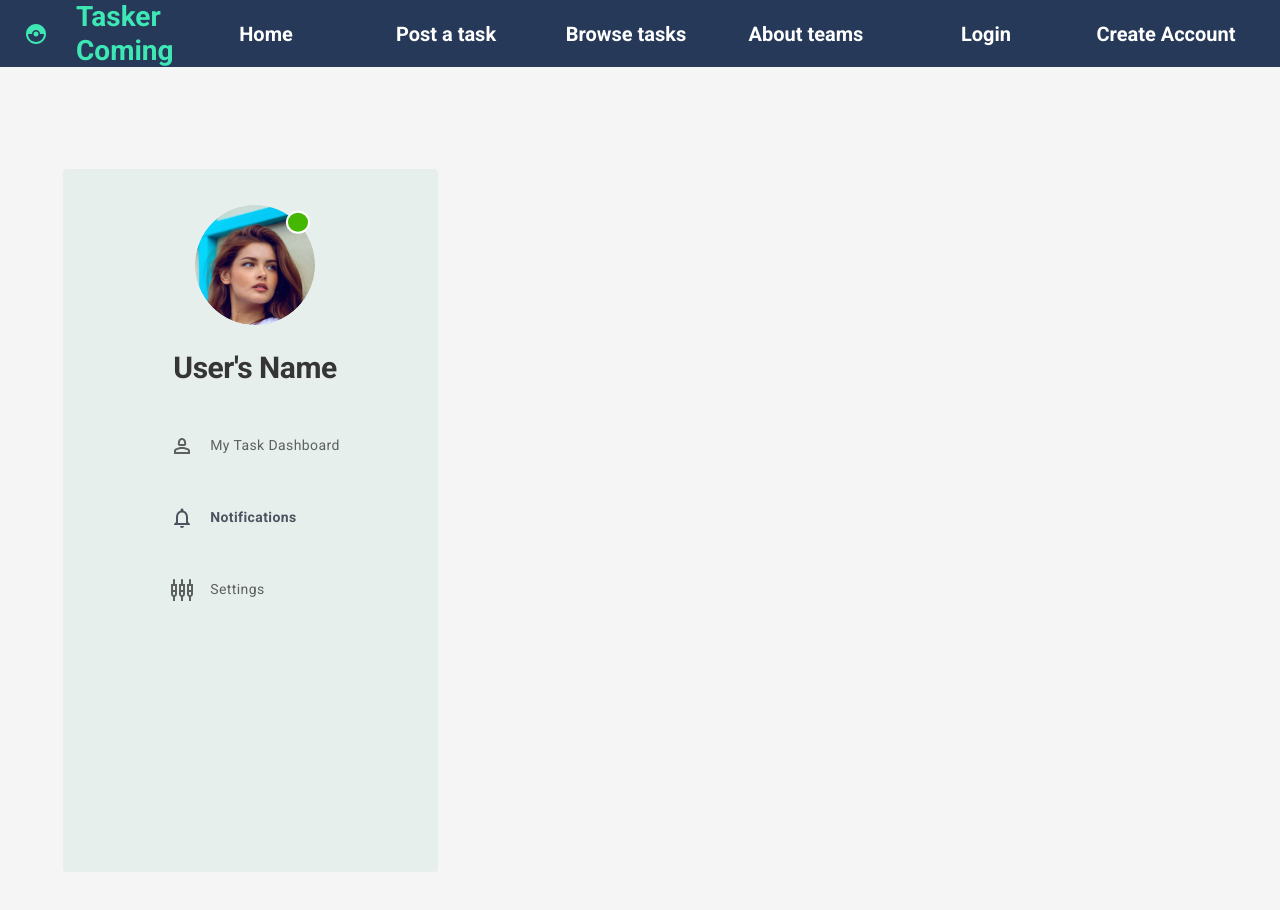
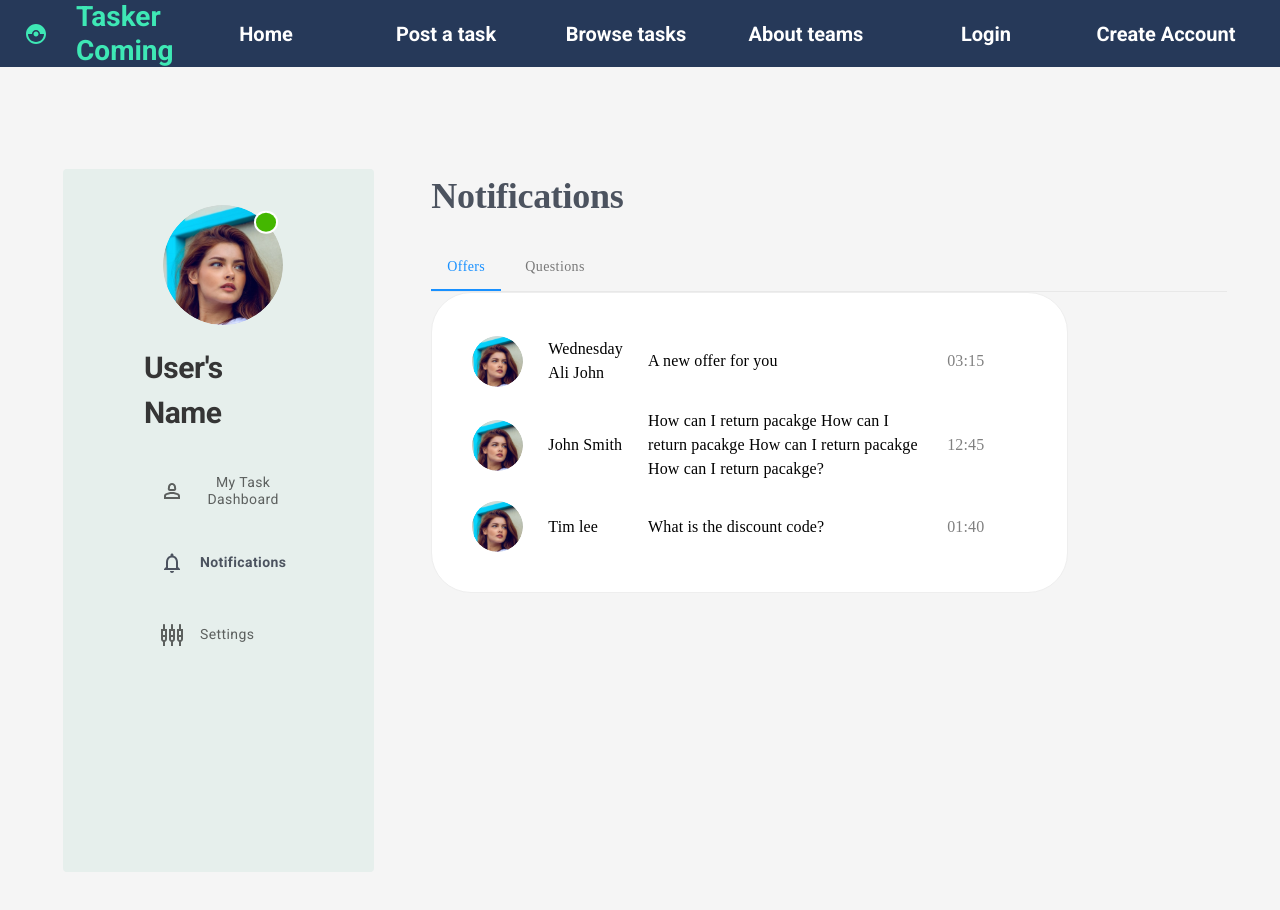
Before and after one commit to TaskComing/Tasker-Coming-Front-end, a React (Create React App) app: page /profile in a window 1280 px wide. Both pictures are taken after a click on the tab "Notifications". Shown: the top 910 px of the page. Built offline with nearby package versions, Linux system fonts and the light colour scheme.

Commit message:
Notification layout/style fix

```diff
--- a/src/components/ProfileSider.js
+++ b/src/components/ProfileSider.js
@@ -52,7 +52,7 @@ function ProfileSider({ ...props }) {
         />
       </StyledBadge>
       <Typography variant="h1">User&apos;s Name</Typography>
-      <SiderTab {...props} />
+      <SiderTab {...props} sx={{ width: '202px' }} />
     </SiderContainer>
   );
 }
--- a/src/pages/EditProfile.js
+++ b/src/pages/EditProfile.js
@@ -3,6 +3,7 @@ import * as React from 'react';
 
 import ProfileSider from '../components/ProfileSider';
 import ProfileSettingBox from '../components/ProfileSettingBox';
+import Notification from './notification/Notification';
 
 const customTheme = createTheme({
   palette: {
@@ -46,6 +47,7 @@ function EditProfile() {
     <ThemeProvider theme={customTheme}>
       <MainContainer>
         <ProfileSider value={value} handleChange={handleChange} />
+        {value === 1 && <Notification />}
         {value === 2 && <ProfileSettingBox />}
       </MainContainer>
     </ThemeProvider>
--- /dev/null
+++ b/src/pages/notification/Notification.js
@@ -0,0 +1,121 @@
+import { useState } from 'react';
+import { Typography, styled } from '@mui/material';
+import Box from '@mui/material/Box';
+import Tab from '@mui/material/Tab';
+import TabContext from '@mui/lab/TabContext';
+import TabList from '@mui/lab/TabList';
+import TabPanel from '@mui/lab/TabPanel';
+
+import Offer from './Offers';
+import Question from './Questions';
+
+const StyledTabs = styled(TabList)({
+  borderBottom: '1px solid #e8e8e8',
+  '& .MuiTabs-indicator': {
+    backgroundColor: '#1890ff',
+  },
+});
+
+const StyledTab = styled((props) => <Tab disableRipple {...props} />)(({ theme }) => ({
+  textTransform: 'none',
+  minWidth: 0,
+  [theme.breakpoints.up('sm')]: {
+    minWidth: 0,
+  },
+  fontWeight: theme.typography.fontWeightRegular,
+  marginRight: theme.spacing(1),
+  color: 'rgba(0, 0, 0, 0.85)',
+  fontFamily: [
+    '-apple-system',
+    'BlinkMacSystemFont',
+    '"Segoe UI"',
+    'Roboto',
+    '"Helvetica Neue"',
+    'Arial',
+    'sans-serif',
+    '"Apple Color Emoji"',
+    '"Segoe UI Emoji"',
+    '"Segoe UI Symbol"',
+  ].join(','),
+  '&:hover': {
+    color: '#40a9ff',
+    opacity: 1,
+  },
+  '&.Mui-selected': {
+    color: '#1890ff',
+    fontWeight: theme.typography.fontWeightMedium,
+  },
+  '&.Mui-focusVisible': {
+    backgroundColor: '#d1eaff',
+  },
+}));
+
+const StyledDiv = styled('div')(() => ({
+  border: '1px solid #eee',
+  width: '80%',
+  borderRadius: '40px',
+  backgroundColor: 'white',
+  fontFamily: 'Poppins',
+
+  '& .MuiTypography-root': {
+    fontFamily: 'Poppins',
+  },
+  '& .MuiAvatar-root': {
+    width: '51px',
+    height: '51px',
+  },
+  '& .MuiBox-root': {
+    width: '100%',
+    display: 'grid',
+    alignContent: 'center',
+    gridTemplateColumns: '1fr 3fr 1fr',
+    wordBreak: 'break-word',
+    '& div': {
+      display: 'flex',
+      alignItems: 'center',
+      paddingLeft: '20px',
+    },
+    '& div:last-child': {
+      color: 'grey',
+    },
+  },
+}));
+
+export default function Notification() {
+  const [value, setValue] = useState('offer');
+
+  const handleChange = (event, newValue) => {
+    setValue(newValue);
+  };
+
+  return (
+    <Box sx={{ width: '100%', typography: 'body1' }}>
+      <Typography
+        variant="h2"
+        sx={{
+          marginBottom: '20px',
+          fontFamily: 'Poppins',
+          '& .MuiTabList-indicator': { bgcolor: 'red' },
+        }}
+      >
+        Notifications
+      </Typography>
+      <TabContext value={value}>
+        <Box sx={{ '& .MuiButtonBase-root': { fontFamily: 'DM Sans' } }}>
+          <StyledTabs onChange={handleChange} textColor="inherit">
+            <StyledTab label="Offers" value="offer" />
+            <StyledTab label="Questions" value="question" />
+          </StyledTabs>
+        </Box>
+        <StyledDiv>
+          <TabPanel value="offer">
+            <Offer />
+          </TabPanel>
+          <TabPanel value="question">
+            <Question />
+          </TabPanel>
+        </StyledDiv>
+      </TabContext>
+    </Box>
+  );
+}
--- /dev/null
+++ b/src/pages/notification/Offers.js
@@ -0,0 +1,47 @@
+import { List, ListItemAvatar, ListItem, Avatar, ListItemText, Box } from '@mui/material';
+
+const tempData = [
+  {
+    id: 0,
+    name: 'Wednesday Ali John',
+    title: 'A new offer for you',
+    time: '03:15',
+    avatar: 'img/defaultAvatar.svg',
+  },
+  {
+    id: 1,
+    name: 'John Smith',
+    title:
+      'How can I return pacakge How can I return pacakge How can I return pacakge How can I return pacakge?',
+    time: '12:45',
+    avatar: 'img/defaultAvatar.svg',
+  },
+  {
+    id: 2,
+    name: 'Tim lee',
+    title: 'What is the discount code?',
+    time: '01:40',
+    avatar: 'img/defaultAvatar.svg',
+  },
+];
+
+function Offer() {
+  return (
+    <List>
+      {tempData.map((item) => (
+        <ListItem key={item.id}>
+          <ListItemAvatar>
+            <Avatar alt="" src={item.avatar} />
+          </ListItemAvatar>
+          <Box>
+            <ListItemText>{item.name}</ListItemText>
+            <ListItemText>{item.title}</ListItemText>
+            <ListItemText>{item.time}</ListItemText>
+          </Box>
+        </ListItem>
+      ))}
+    </List>
+  );
+}
+
+export default Offer;
--- /dev/null
+++ b/src/pages/notification/Questions.js
@@ -0,0 +1,46 @@
+import { Avatar, List, ListItemAvatar, ListItem, ListItemText, Box } from '@mui/material';
+
+const tempData = [
+  {
+    id: 0,
+    name: 'John Smith',
+    title: 'How can I return pacakge?',
+    time: '12:45',
+    avatar: 'img/defaultAvatar.svg',
+  },
+  {
+    id: 1,
+    name: 'Tim lee',
+    title: 'What is the discount code?',
+    time: '01:40',
+    avatar: 'img/defaultAvatar.svg',
+  },
+  {
+    id: 2,
+    name: 'Wednesday',
+    title: 'Question on quality',
+    time: '03:15',
+    avatar: 'img/defaultAvatar.svg',
+  },
+];
+
+function Question() {
+  return (
+    <List>
+      {tempData.map((item) => (
+        <ListItem key={item.id}>
+          <ListItemAvatar>
+            <Avatar alt="" src={item.avatar} />
+          </ListItemAvatar>
+          <Box>
+            <ListItemText>{item.name}</ListItemText>
+            <ListItemText>{item.title}</ListItemText>
+            <ListItemText>{item.time}</ListItemText>
+          </Box>
+        </ListItem>
+      ))}
+    </List>
+  );
+}
+
+export default Question;
```
